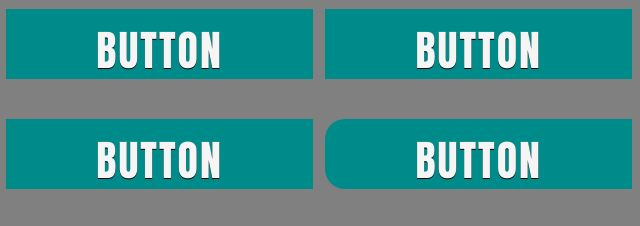
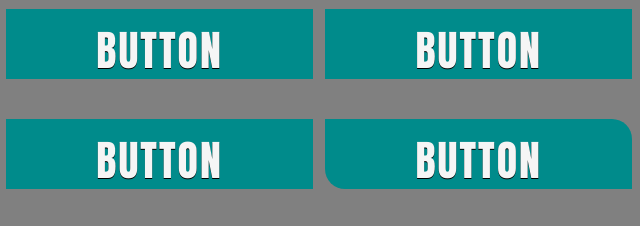
Before and after one commit to JamesBrightz/Css-patterns, a plain HTML site: page Index.html in a window 1280 px wide. In both pictures the pointer is over the element 1118 px from the left and 263 px from the top of the page. Shown: the part 109-335 px from the top of the page, 640-1280 px from the left. Drawn offline with Linux system fonts and the light colour scheme.

Commit message:
zmieniono kod miejsca zaokrąglenia w linii 222

```diff
--- a/Style.css
+++ b/Style.css
@@ -219,7 +219,7 @@
     width: 100%;
     height: 70px;
     border-bottom-left-radius: 20px;
-    border-top-left-radius: 20px;
+    border-top-right-radius: 20px;
 }
 #button16:hover
 {
```
